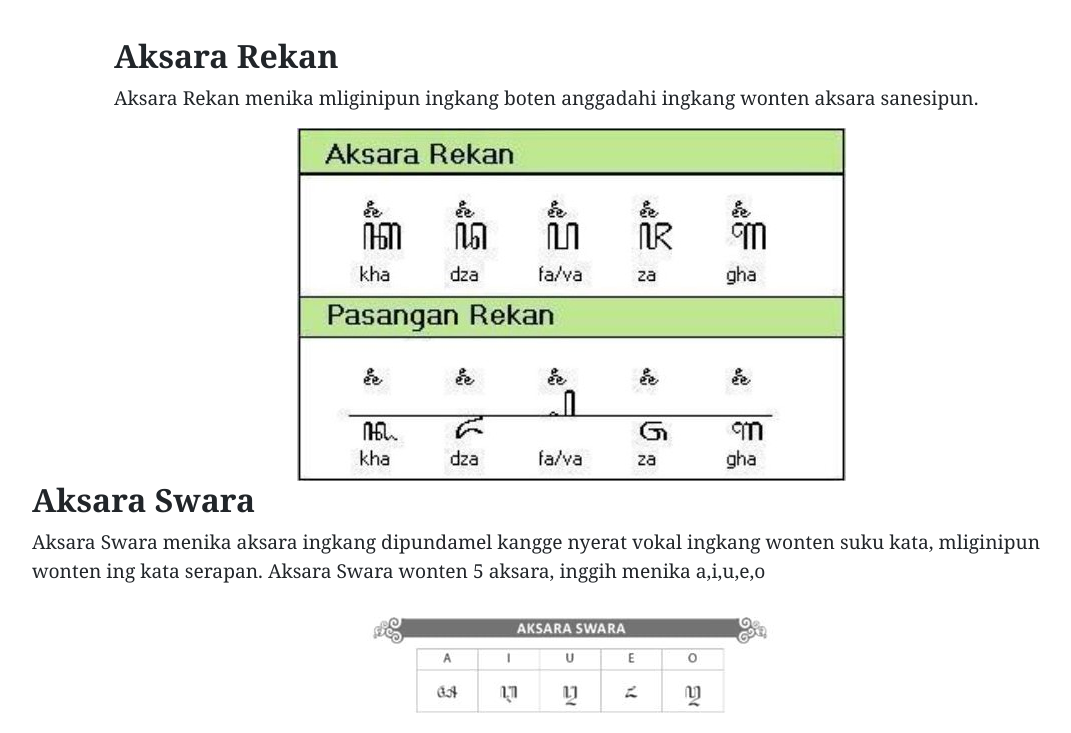
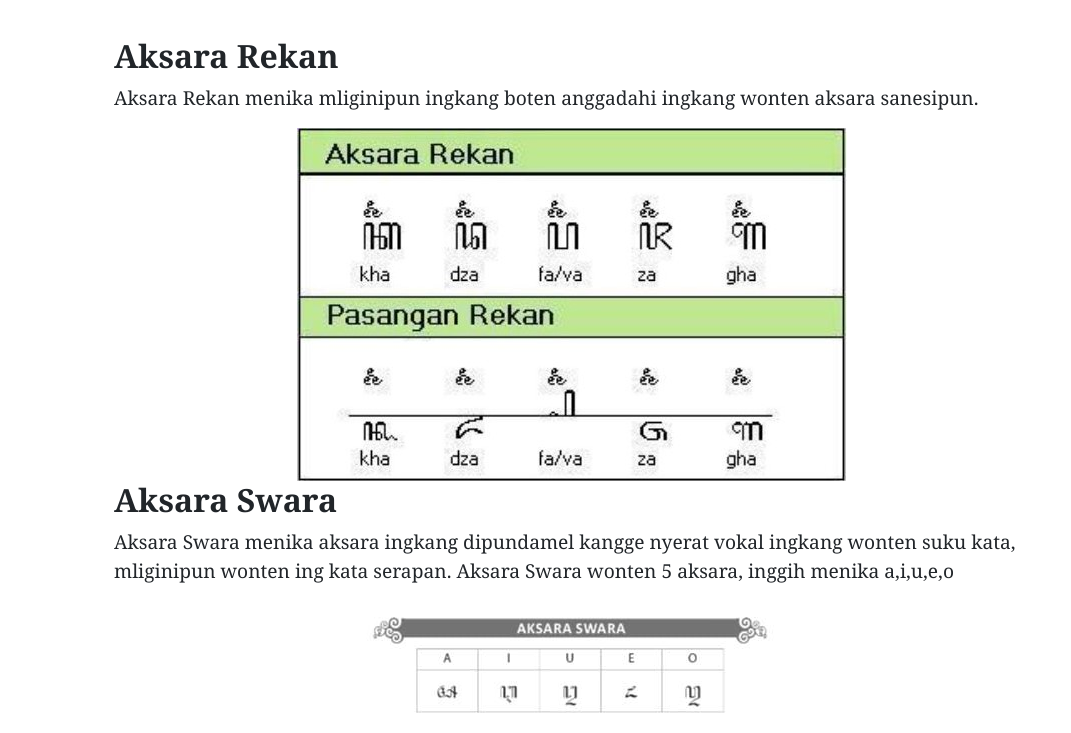
Before and after one commit to GelfandAlHarits/SinauAksara.github.io, a plain HTML site: page index.html in a window 1280 px wide. Shown: the part 1654-2387 px from the top of the page, without its empty margins (68-1139 px from the left). Drawn offline with nearby package versions, Linux system fonts and the light colour scheme.

Commit message:
mengubah 1

```diff
--- a/index.html
+++ b/index.html
@@ -59,7 +59,6 @@
         class="gambar-hanacaraka"
       />
     </div>
-      <div class="row">
         <div class="container">
           <h1><strong>Aksara Swara</strong></h1>
           <p class="deskripsi">
@@ -83,7 +82,7 @@
           <!-- Konten yang responsif -->
         </div>
       </div>
-
+    </div>
     <script src="https://cdn.jsdelivr.net/npm/bootstrap@5.3.0-alpha1/dist/js/bootstrap.bundle.min.js"></script>
   </body>
 </html>
```
